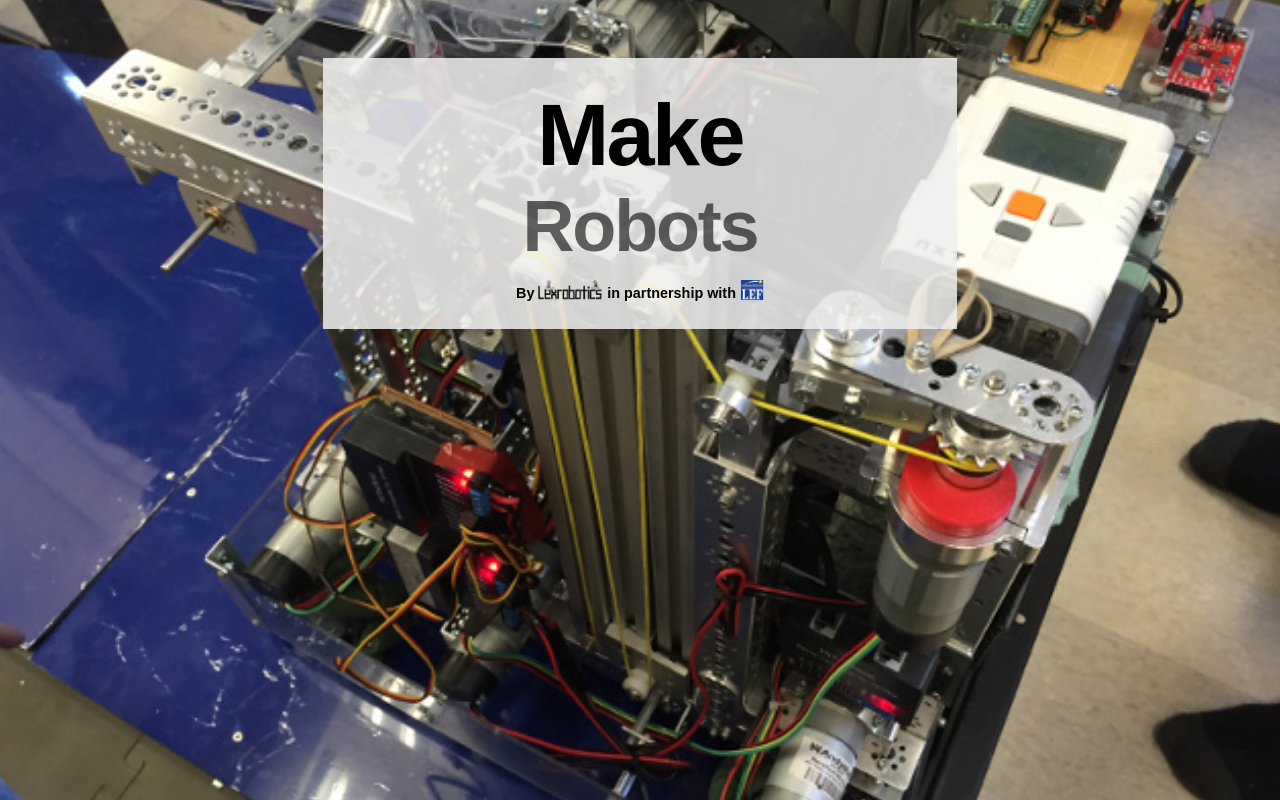
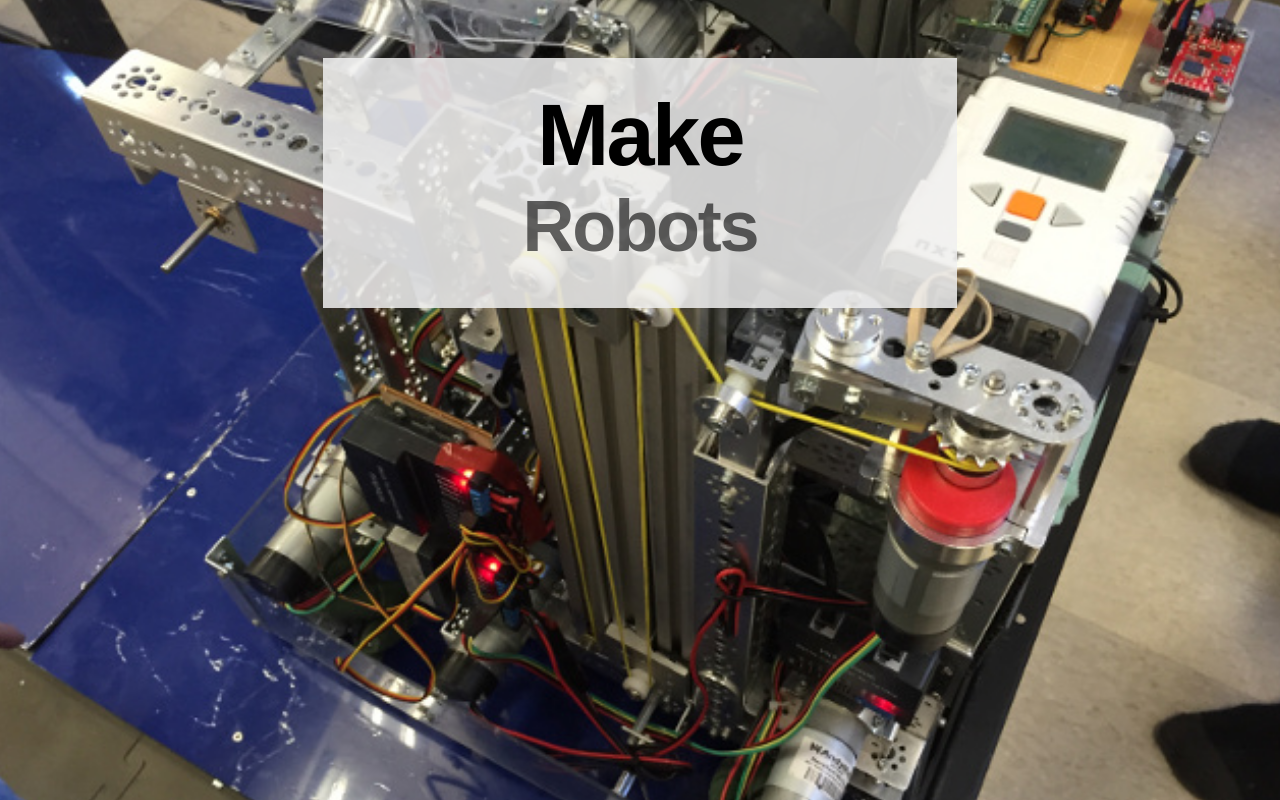
Before and after one commit to cchan/makerspace, a plain HTML site: page index.html in a window 1280 px wide. Drawn offline with nearby package versions, Linux system fonts and the light colour scheme.

Commit message:
Now hides byline too

```diff
--- a/index.html
+++ b/index.html
@@ -72,16 +72,20 @@
 		text-align: right;
 	}
 
-	aside{
+	.byline{
 		margin-top: 0.5em;
 		font-size: 0.5em;
+		transition:height 0.5s;
+		height:1.5em;
+		display:block;
+		overflow:hidden;
 	}
-	aside img{
+	.byline img{
 		max-height:1.5em;
 		vertical-align:bottom;
 	}
 
-	.slideshow-text-filler{transition:height 0.5s;height:0;}
+	.slideshow-text-filler{transition:height 0.5s;height:0;overflow:hidden;}
 	</style>
 </head>
 <body>
@@ -96,7 +100,7 @@
 		<h1 class="slideshow-text curr"></h1>
 		<h1 class="slideshow-text next"></h1>
 	</div>
-	<aside>By <a href="http://lexrobotics.com/"><img src="cropped-Lexrobotics_Logo.png" alt="LexRobotics"></a> in partnership with <a href="http://www.lexedfoundation.org/"><img src="lef-logoORGONASL.png" alt="Lexington Education Foundation"></a></aside>
+	<aside class="byline">By <a href="http://lexrobotics.com/"><img src="cropped-Lexrobotics_Logo.png" alt="LexRobotics"></a> in partnership with <a href="http://www.lexedfoundation.org/"><img src="lef-logoORGONASL.png" alt="Lexington Education Foundation"></a></aside>
 </div>
 
 
@@ -144,11 +148,13 @@ function nextSlideChained(){ //Because setInterval sometimes hangs and then spee
 	slideNum++;
 	if((slideNum % 5) == 0){
 		showTitle();
+		$(".byline").height("1.5em");
 		$(".slideshow-text-filler").height(0);
 		$(".slideshow-text.curr").css({left:-50,right:0,opacity:0});
 		window.slideTimeout = setTimeout(nextSlideChained,5000);
 	}
 	else{
+		$(".byline").height(0);
 		$(".slideshow-text-filler").height("1em");
 		hideTitle();
 		nextSlide();
```
